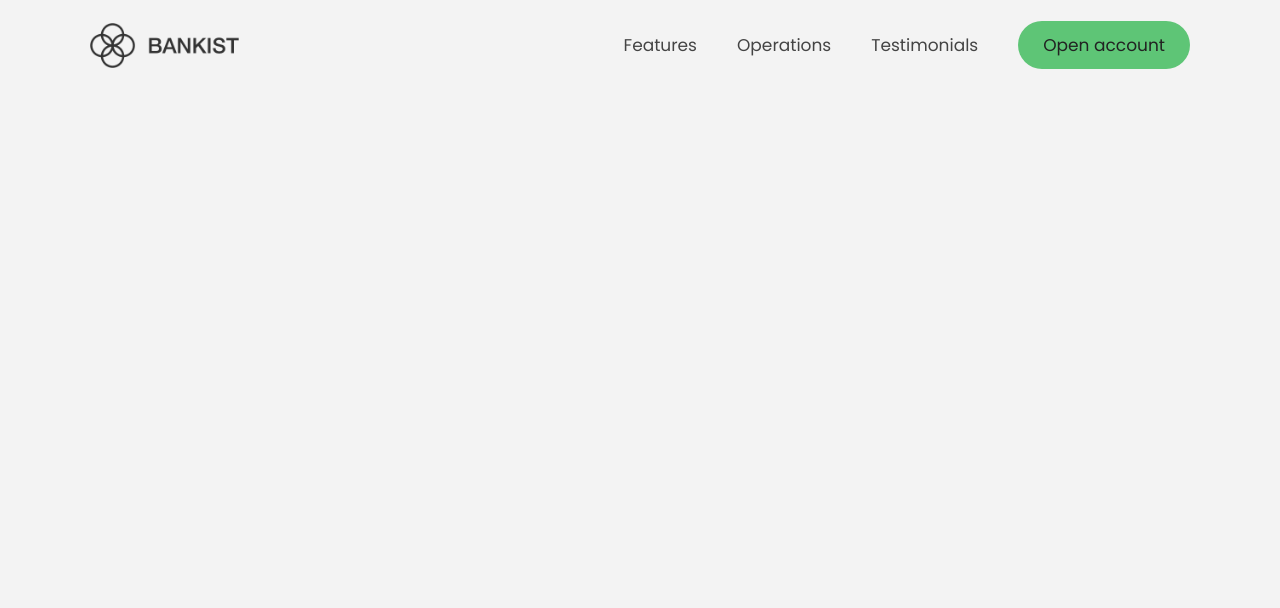
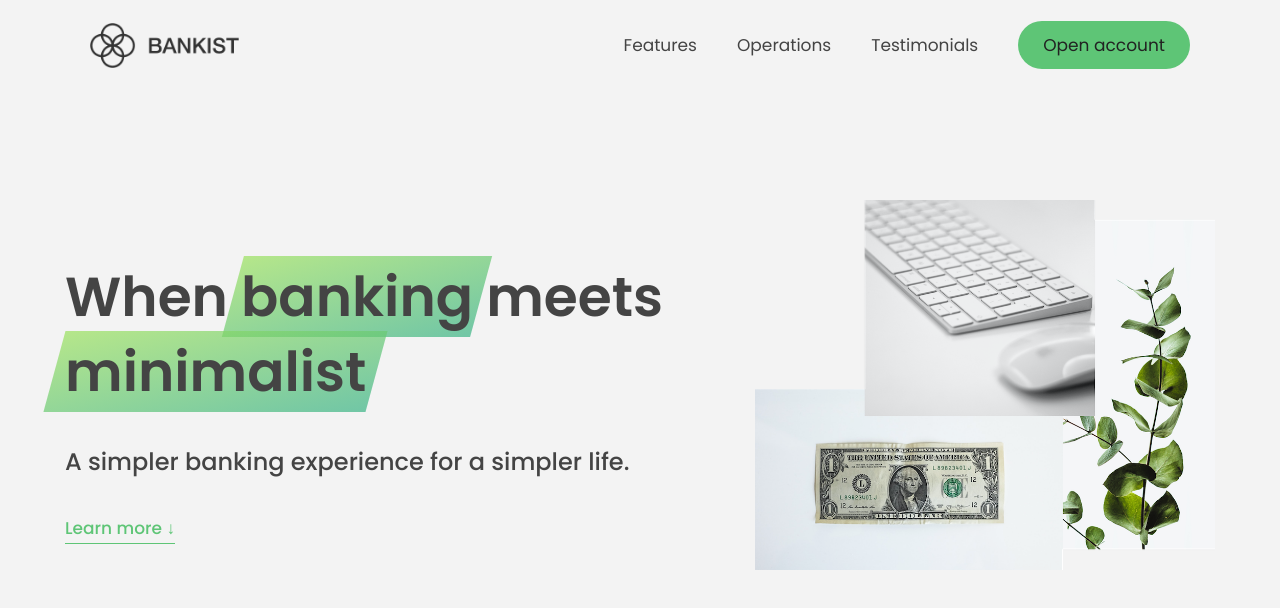
Before and after one commit to AlexSelby1/Bankist-DOM, a plain HTML site: page index.html in a window 1280 px wide. Drawn offline with Linux system fonts and the light colour scheme.

Commit message:
hero section added

```diff
--- a/index.html
+++ b/index.html
@@ -14,7 +14,7 @@
     <title>Bankist | When Banking meets Minimalist</title>
   </head>
   <body>
-      <header class="header">
+    <header class="header">
       <nav class="nav">
         <img
           src="img/logo.png"
@@ -40,5 +40,22 @@
         </ul>
       </nav>
 
+      <div class="header__title">
+        <h1>
+          When
+          <!-- Green highlight effect -->
+          <span class="highlight">banking</span>
+          meets<br />
+          <span class="highlight">minimalist</span>
+        </h1>
+        <h4>A simpler banking experience for a simpler life.</h4>
+        <button class="btn--text btn--scroll-to">Learn more &DownArrow;</button>
+        <img
+          src="img/hero.png"
+          class="header__img"
+          alt="Minimalist bank items"
+        />
+      </div>
+    </header>
   </body>
 </html>
--- a/style.css
+++ b/style.css
@@ -86,6 +86,42 @@ body {
   background-color: var(--color-primary-darker);
   color: #333;
 }
+
+.btn {
+  display: inline-block;
+  background-color: var(--color-primary);
+  font-size: 1.6rem;
+  font-family: inherit;
+  font-weight: 500;
+  border: none;
+  padding: 1.25rem 4.5rem;
+  border-radius: 10rem;
+  cursor: pointer;
+  transition: all 0.3s;
+}
+
+.btn:hover {
+  background-color: var(--color-primary-darker);
+}
+
+.btn--text {
+  display: inline-block;
+  background: none;
+  font-size: 1.7rem;
+  font-family: inherit;
+  font-weight: 500;
+  color: var(--color-primary);
+  border: none;
+  border-bottom: 1px solid currentColor;
+  padding-bottom: 2px;
+  cursor: pointer;
+  transition: all 0.3s;
+}
+
+p {
+  color: #666;
+}
+
 /* HEADER */
 .header {
   padding: 0 3rem;
```
Also changed, not shown: img/hero.png (added).
